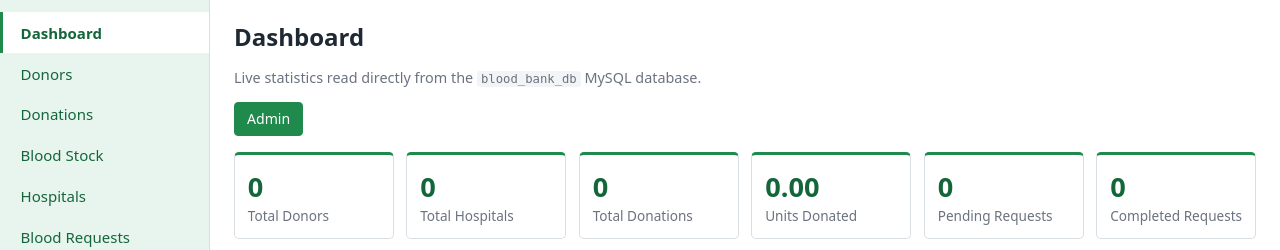
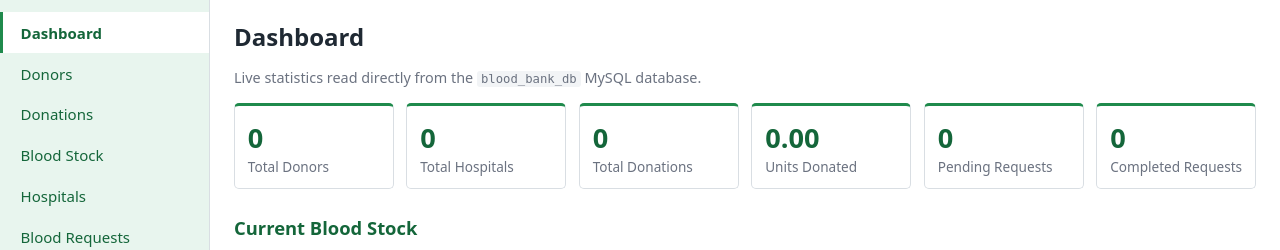
Before and after one commit to sanim-ctrl/dbms_Lab_project, a Flask app: page / in a window 1280 px wide. Shown: the part 42-292 px from the top of the page. Run offline with Flask 3, Linux system fonts and the light colour scheme; data that the repository does not hold is empty.

Commit message:
Remove fake Admin button from dashboard

```diff
--- a/templates/dashboard.html
+++ b/templates/dashboard.html
@@ -3,7 +3,6 @@
 {% block content %}
 <h1>Dashboard</h1>
 <p class="muted">Live statistics read directly from the <code>blood_bank_db</code> MySQL database.</p>
-<p><a class="btn btn-primary" href="{{ url_for('admin_login') }}">Admin</a></p>
 
 <div class="cards">
   <div class="card"><span class="card-num">{{ stats.donors }}</span><span class="card-label">Total Donors</span></div>
```
